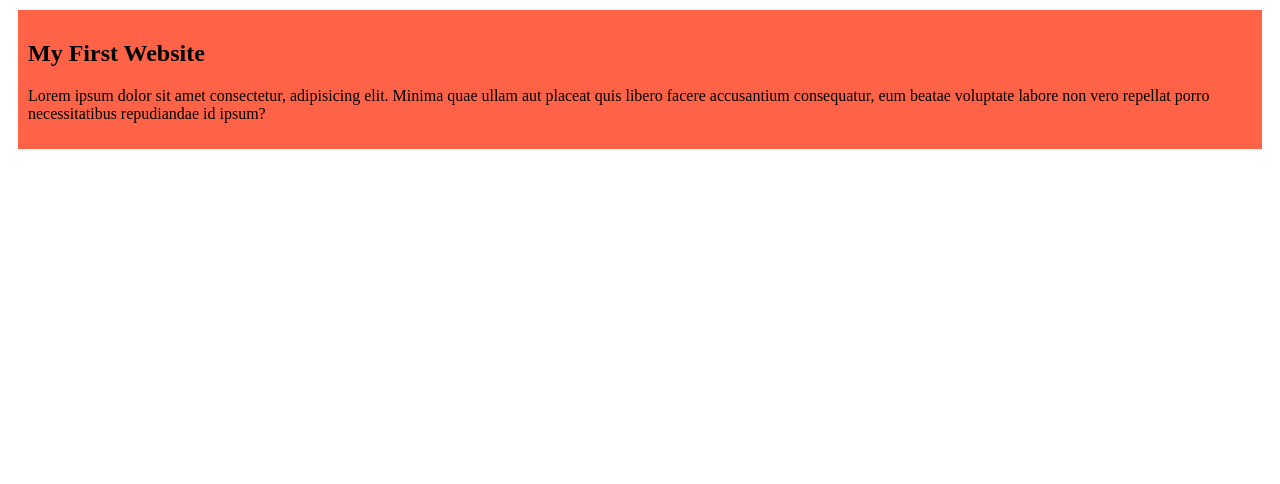
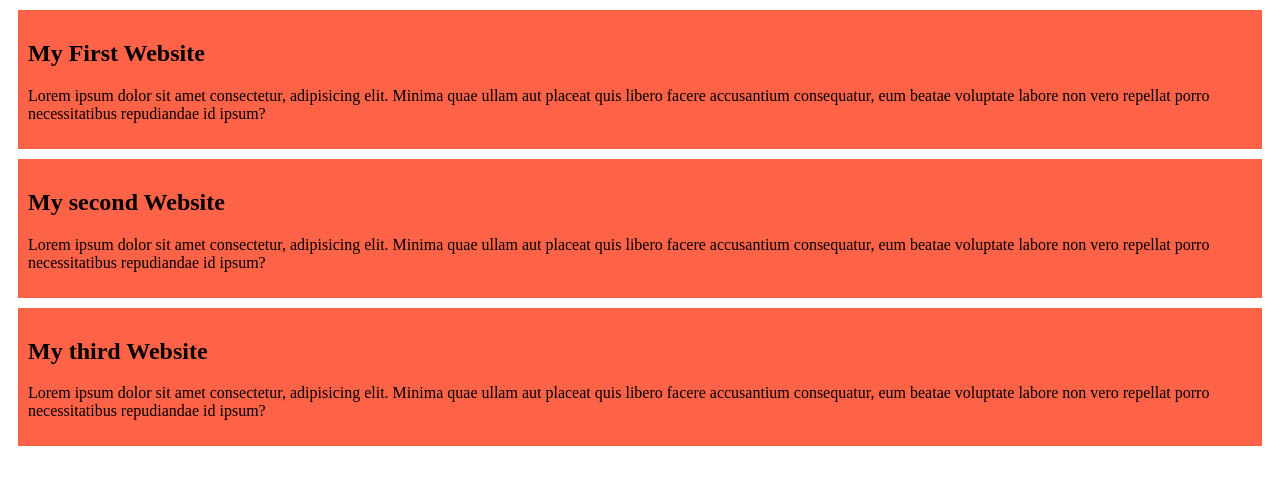
Before and after one commit to fah20im04/my-simple-website, a plain HTML site: page index.html in a window 1280 px wide. Drawn offline with Linux system fonts and the light colour scheme.

Commit message:
second commit

```diff
--- a/index.html
+++ b/index.html
@@ -11,6 +11,14 @@
         <h2>My First Website</h2>
         <p>Lorem ipsum dolor sit amet consectetur, adipisicing elit. Minima quae ullam aut placeat quis libero facere accusantium consequatur, eum beatae voluptate labore non vero repellat porro necessitatibus repudiandae id ipsum?</p>
     </div>
+    <div>
+        <h2>My second Website</h2>
+        <p>Lorem ipsum dolor sit amet consectetur, adipisicing elit. Minima quae ullam aut placeat quis libero facere accusantium consequatur, eum beatae voluptate labore non vero repellat porro necessitatibus repudiandae id ipsum?</p>
+    </div>
+    <div>
+        <h2>My third Website</h2>
+        <p>Lorem ipsum dolor sit amet consectetur, adipisicing elit. Minima quae ullam aut placeat quis libero facere accusantium consequatur, eum beatae voluptate labore non vero repellat porro necessitatibus repudiandae id ipsum?</p>
+    </div>
 
 </body>
 </html>
```
